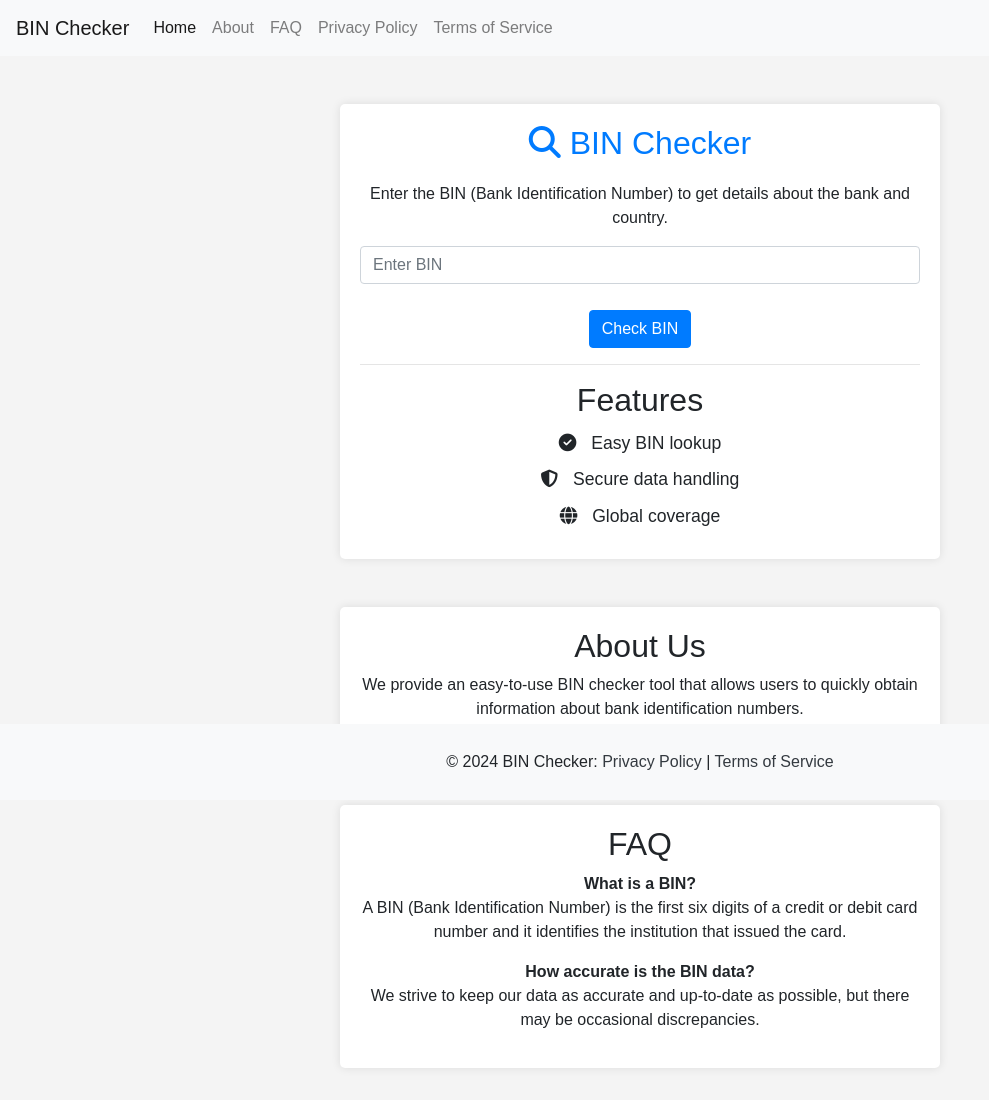
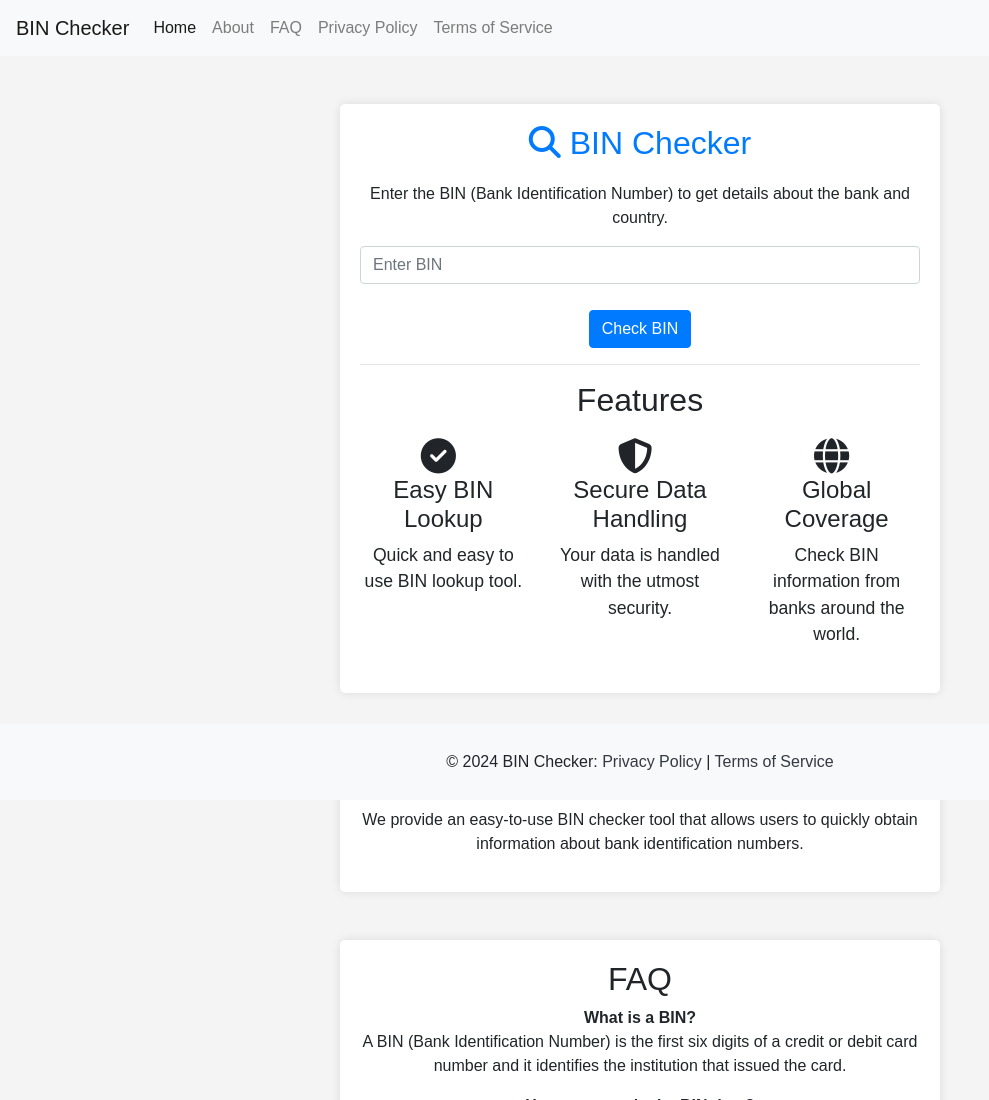
Before and after one commit to saikothasan/Bin-checker, a plain HTML site: page index.html in a window 1280 px wide. Shown: the top 1100 px of the page, without its empty margins (0-989 px from the left). Drawn offline with nearby package versions, Linux system fonts and the light colour scheme.

Commit message:
Update index.html

```diff
--- a/index.html
+++ b/index.html
@@ -45,9 +45,23 @@
         <hr>
         <div class="features">
             <h2>Features</h2>
-            <div class="feature-item"><i class="fas fa-check-circle"></i> Easy BIN lookup</div>
-            <div class="feature-item"><i class="fas fa-shield-alt"></i> Secure data handling</div>
-            <div class="feature-item"><i class="fas fa-globe"></i> Global coverage</div>
+            <div class="row">
+                <div class="col-md-4 feature-item">
+                    <i class="fas fa-check-circle fa-2x"></i>
+                    <h4>Easy BIN Lookup</h4>
+                    <p>Quick and easy to use BIN lookup tool.</p>
+                </div>
+                <div class="col-md-4 feature-item">
+                    <i class="fas fa-shield-alt fa-2x"></i>
+                    <h4>Secure Data Handling</h4>
+                    <p>Your data is handled with the utmost security.</p>
+                </div>
+                <div class="col-md-4 feature-item">
+                    <i class="fas fa-globe fa-2x"></i>
+                    <h4>Global Coverage</h4>
+                    <p>Check BIN information from banks around the world.</p>
+                </div>
+            </div>
         </div>
     </div>
     <div class="container mt-5" id="about">
@@ -70,7 +84,7 @@
     <footer class="bg-light text-center text-lg-start">
         <div class="text-center p-3">
             © 2024 BIN Checker:
-            <a class="text-dark" href="#"> Privacy Policy</a> | <a class="text-dark" href="#"> Terms of Service</a>
+            <a class="text-dark" href="#privacy-policy"> Privacy Policy</a> | <a class="text-dark" href="#terms"> Terms of Service</a>
         </div>
     </footer>
     <script src="https://ajax.googleapis.com/ajax/libs/jquery/3.5.1/jquery.min.js"></script>
```
